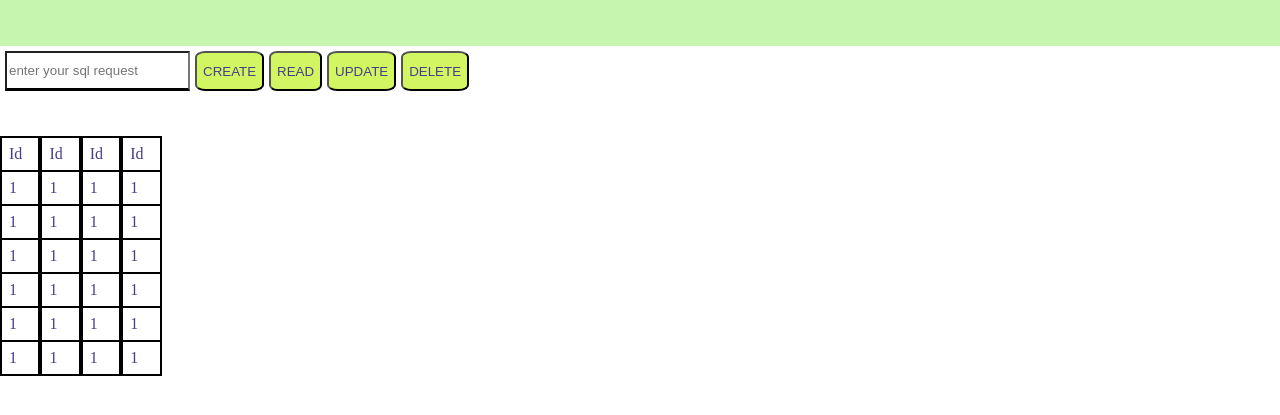
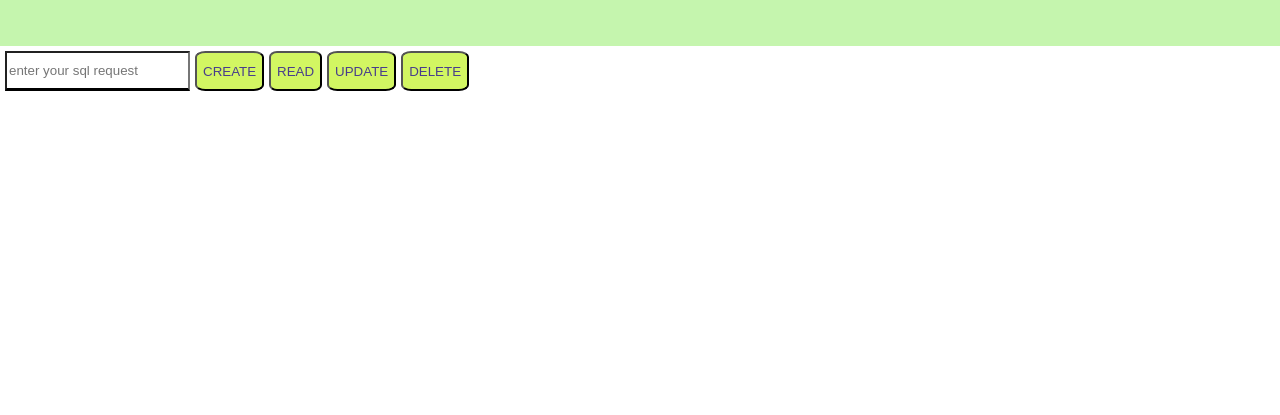
Before and after one commit to kotKolil/DBAS, a FastAPI app: page / in a window 1280 px wide. Shown: the top 415 px of the page. Run offline with FastAPI, Linux system fonts and the light colour scheme.

Commit message:
some edits

```diff
--- a/template/index.html
+++ b/template/index.html
@@ -25,102 +25,7 @@
     <div class="data-table-wrapper">
 
         <!-- table of data from table in database -->
-        <div class="column" >
-            <div class="row">
-                Id
-            </div>
-            <div class="row">
-                1
-            </div>
-            <div class="row">
-                1
-            </div>
-            <div class="row">
-                1
-            </div>
-            <div class="row">
-                1
-            </div>
-            <div class="row">
-                1
-            </div>
-            <div class="row">
-                1
-            </div>
-        </div>
 
-
-        <div class="column" >
-            <div class="row">
-                Id
-            </div>
-            <div class="row">
-                1
-            </div>
-            <div class="row">
-                1
-            </div>
-            <div class="row">
-                1
-            </div>
-            <div class="row">
-                1
-            </div>
-            <div class="row">
-                1
-            </div>
-            <div class="row">
-                1
-            </div>
-        </div>
-
-        <div class="column" >
-            <div class="row">
-                Id
-            </div>
-            <div class="row">
-                1
-            </div>
-            <div class="row">
-                1
-            </div>
-            <div class="row">
-                1
-            </div>
-            <div class="row">
-                1
-            </div>
-            <div class="row">
-                1
-            </div>
-            <div class="row">
-                1
-            </div>
-        </div>
-
-        <div class="column" >
-            <div class="row">
-                Id
-            </div>
-            <div class="row">
-                1
-            </div>
-            <div class="row">
-                1
-            </div>
-            <div class="row">
-                1
-            </div>
-            <div class="row">
-                1
-            </div>
-            <div class="row">
-                1
-            </div>
-            <div class="row">
-                1
-            </div>
-        </div>
 
 
     </div>
```
